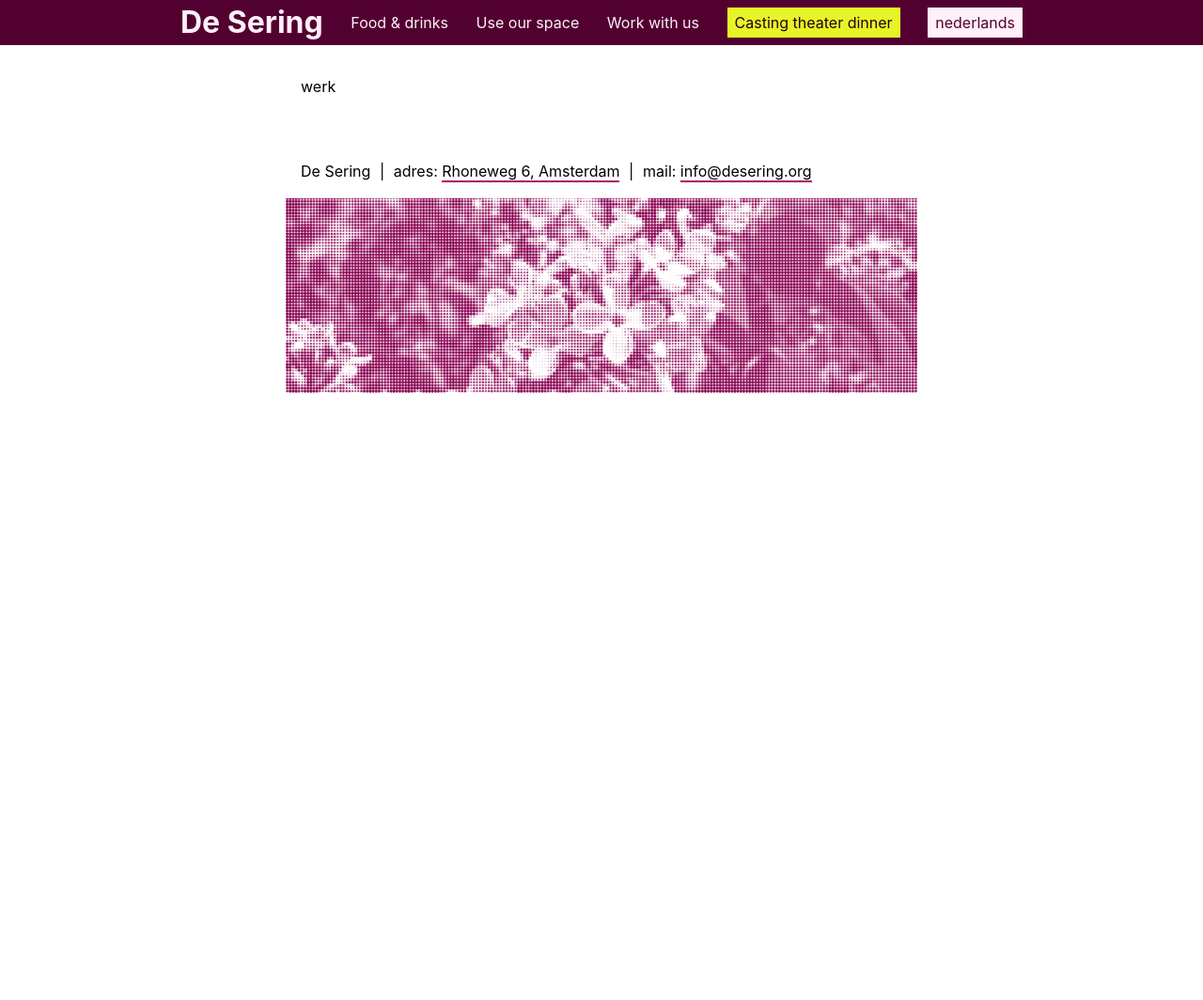
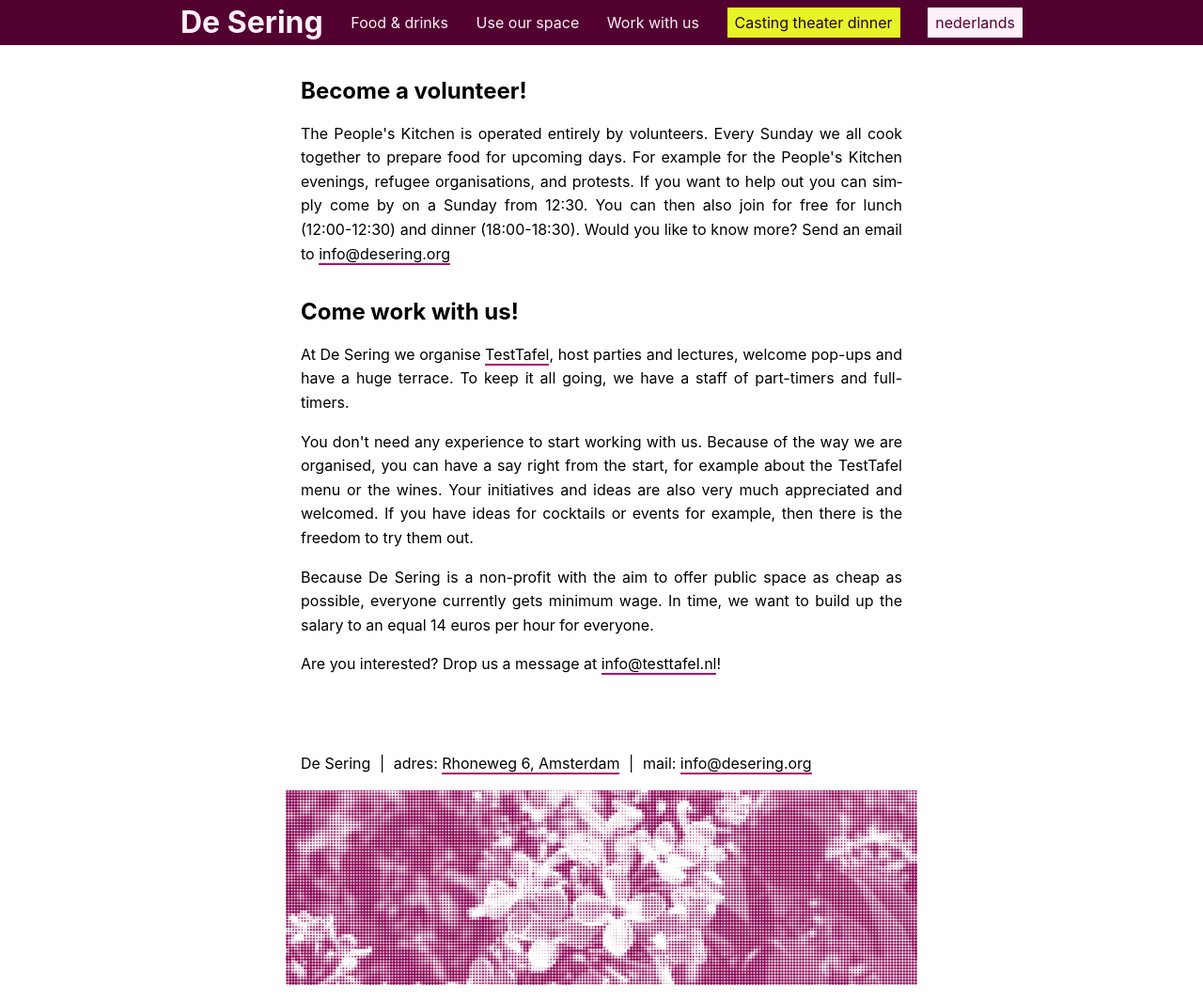
Before and after one commit to decoalitie/desering.org, a Jekyll site: the page built from en/work.html, in a window 1280 px wide and 1064 px high. Shown: the whole window at 94% size. Built offline with Jekyll 4.4.1, drawn with Linux system fonts in a browser that asks for light colours; some web fonts are replaced.

Commit message:
Translate work page

```diff
--- a/_includes/sering-menu.html
+++ b/_includes/sering-menu.html
@@ -1,6 +1,12 @@
 <header class="main-header">
   <div>
-    <h1><a href="{% link index.html %}">De Sering</a></h1>
+    <h1>
+      {% if page.language == 'en' %}
+      <a href="{% link en/index.html %}">De Sering</a>
+      {% else %}
+      <a href="{% link index.html %}">De Sering</a>
+      {% endif %}
+    </h1>
 
     <nav>
       <ul>
--- a/en/work.html
+++ b/en/work.html
@@ -1,5 +1,5 @@
 ---
-title: De Sering
+title: De Sering | Work at De Sering
 layout: base
 language: en
 translation: kom-werken
@@ -7,4 +7,39 @@
 permalink: :path/:basename
 ---
 
-werk
+
+<h2>Become a volunteer!</h2>
+
+<p>
+  The People's Kitchen is operated entirely by volunteers.
+  Every Sunday we all cook together to prepare food for upcoming days.
+  For example for the People's Kitchen evenings, refugee organisations, and protests.
+  If you want to help out you can simply come by on a Sunday from 12:30.
+  You can then also join for free for lunch (12:00-12:30) and dinner (18:00-18:30).
+  Would you like to know more? Send an email to <a href="mailto:info@desering.org">info@desering.org</a>
+</p>
+
+<h2>Come work with us!</h2>
+
+<p>
+  At De Sering we organise <a href="https://testtafel.nl/">TestTafel</a>, host parties and lectures,
+  welcome pop-ups and have a huge terrace. To keep it all going, we have a staff of part-timers
+  and full-timers.
+</p>
+
+<p>
+  You don't need any experience to start working with us.
+  Because of the way we are organised, you can have a say right from the start,
+  for example about the TestTafel menu or the wines. Your initiatives and ideas are also very
+  much appreciated and welcomed. If you have ideas for cocktails or events for example,
+  then there is the freedom to try them out.
+</p>
+
+<p>
+
+Because De Sering is a non-profit with the aim to offer public space as cheap as possible,
+everyone currently gets minimum wage.
+In time, we want to build up the salary to an equal 14 euros per hour for everyone.
+</p>
+
+<p>Are you interested? Drop us a message at <a href="mailto:info@testtafel.nl">info@testtafel.nl</a>!</p>
--- a/kom-werken.html
+++ b/kom-werken.html
@@ -1,5 +1,5 @@
 ---
-title: De Sering
+title: De Sering | Kom werken bij De Sering
 layout: base
 language: nl
 translation: work
@@ -10,7 +10,7 @@
 <h2>Word vrijwilliger!</h2>
 
 <p>
-  De volkskeuken wordt volledig geopereerd door vrijwilligers.
+  De Volkskeuken wordt volledig geopereerd door vrijwilligers.
   Elke zondag koken we met z'n allen om eten voor te bereiden voor komende dagen. Bijvoorbeeld voor de volkskeuken avonden, vluchtelingenorganisaties, en protesten.
   Als je een keer mee wilt helpen kan je simpelweg op een zondag langskomen vanaf 12:30. Als je wilt kan je dan ook gratis aanschuiven voor lunch (12:00-12:30) en avondeten (18:00-18:30).
   Wil je meer weten? Stuur een mailtje naar <a href="mailto:info@desering.org">info@desering.org</a>
```
Also changed, not shown: other parts of kom-werken.html (+1 -1 lines).
